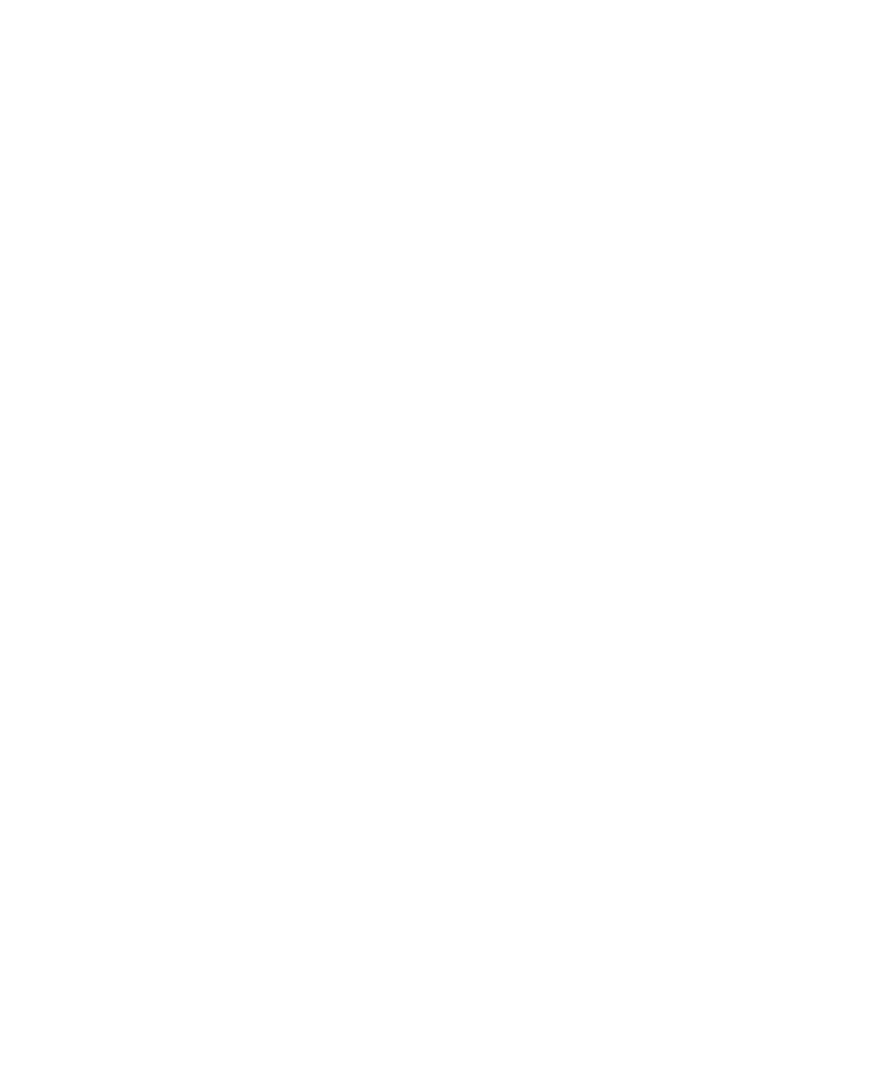
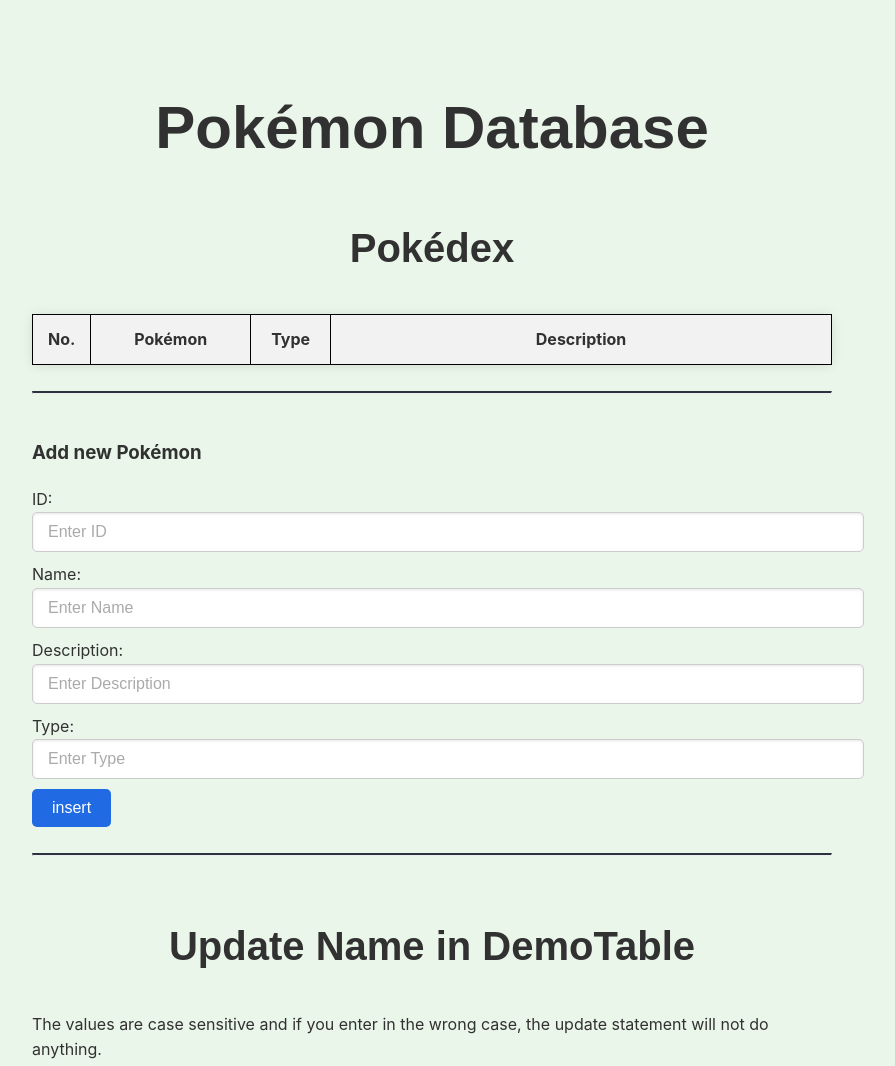
Before and after one commit to leokim0922/PokemonDB, a plain HTML site: page src/frontend/index.html in a window 1280 px wide. Shown: the top 1066 px of the page, without its empty margins (208-1103 px from the left). Before the commit the page ends 800 px from the top, so only its background shows below. Drawn offline with Linux system fonts and the light colour scheme; a web font is replaced by a local one.

Commit message:
added index.html
moving onto script.js on ugrad server

```diff
--- a/src/frontend/index.html
+++ b/src/frontend/index.html
@@ -2,9 +2,78 @@
 <html lang="en">
 <head>
     <meta charset="UTF-8">
-    <title>Title!!</title>
+    <!-- This meta tag ensures that the website renders correctly across different device sizes,
+    enhancing mobile responsiveness. -->
+    <meta name="viewport" content="width=device-width, initial-scale=1.0">
+    <link rel="stylesheet" href="styles.css">
+    <link href="https://fonts.cdnfonts.com/css/pokemon-hollow" rel="stylesheet">
+    <link href="https://fonts.cdnfonts.com/css/bobloxclassic" rel="stylesheet">
+    <title>Pokémon Database</title>
 </head>
+
 <body>
 
+<h1> Pokémon Database</h1>
+
+<!-- Show 'pokemon' table.
+    Data will be fetched and inserted here dynamically using JavaScript. -->
+<h2>Pokédex</h2>
+<table id="pokemon">
+    <thead>
+    <tr>
+        <!--Table head, need to be adjusted accordingly to align with your own.-->
+        <th style="width:5%">No.</th>
+        <th style="width:20%">Pokémon</th>
+        <th style="width:10%">Type</th>
+        <th>Description</th>
+    </tr>
+    </thead>
+    <tbody>
+    </tbody>
+</table>
+
+<br><hr><br> <!-- ========================================================================= -->
+
+<h3> Add new Pokémon </h3>
+<form id="insertPokemon">
+
+    <label for="insertId">ID:</label><input type="number" id="insertId" placeholder="Enter ID" required>
+    Name: <input type="text" id="insertName" placeholder="Enter Name" maxlength="15">
+    Description: <input type="text" id="insertDescription" placeholder="Enter Description" maxlength="200">
+    Type: <input type="text" id="insertType" placeholder="Enter Type" maxlength="200">
+
+    <button type="submit"> insert </button> <br>
+</form>
+<div id="insertResultMsg"></div>
+
+<br><hr><br> <!-- ========================================================================= -->
+
+<h2>Update Name in DemoTable</h2>
+<p>The values are case sensitive and if you enter in the wrong case, the update statement will not do anything.</p>
+<form id="updataNameDemotable">
+    Old Name: <input type="text" id="updateOldName" placeholder="Enter Old Name" required> <br><br>
+    New Name: <input type="text" id="updateNewName" placeholder="Enter New Name" maxlength="20"> <br><br>
+
+    <button type="submit"> update </button> <br>
+</form>
+<!-- A placeholder to display messages related to the update operation. -->
+<div id="updateNameResultMsg"></div>
+
+<br><hr><br> <!-- ========================================================================= -->
+
+<h2>Count the Tuples in DemoTable</h2>
+<button id="countDemotable"> count </button> <br><br>
+<!-- A placeholder to display the count result. -->
+<div id="countResultMsg"></div> <br>
+
+<br><hr><br> <!-- ========================================================================= -->
+
+<button id="resetDemotable"> reset </button> <br>
+<!-- A placeholder to display messages related to the reset operation. -->
+<div id="resetResultMsg"></div>
+
+<!-- ===================================================================================== -->
+<!-- External JavaScript file that contains the functionality/logic for the operations above. -->
+<script src="scripts.js"></script>
 </body>
 </html>
--- /dev/null
+++ b/src/frontend/styles.css
@@ -0,0 +1,95 @@
+/* GLOBAL STYLES */
+body {
+    font-family: -apple-system, BlinkMacSystemFont, "Segoe UI", Roboto, "Helvetica Neue", Arial, sans-serif;
+    padding: 40px;
+    max-width: 800px;
+    margin: auto;
+    line-height: 1.6;
+    background-color: rgba(51, 170, 51, .1);
+    color: #313131;
+}
+
+h1 {text-align: center;
+    font-family: 'Pokemon Hollow', sans-serif;
+    font-size: 60px;
+    border: 10px;}
+
+h2 {text-align: center;
+    font-family: 'BobloxClassic', sans-serif;
+    font-size: 40px;}
+
+hr {
+    border-top: 2px solid rgb(44, 51, 62);
+    margin: auto;
+}
+
+/* TABLE STYLES */
+table {
+    width: 100%;
+    border-collapse: collapse;
+    background-color: #fff;
+    box-shadow: 0 1px 12px rgba(0, 0, 0, 0.1);
+    border-radius: 5px;
+}
+
+th, td {
+    padding: 12px 15px;
+    border: 1px solid black;
+}
+
+th {
+    background-color: #f2f2f2;
+    font-weight: bold;
+}
+
+tr:last-child td {
+    border-bottom: none;
+}
+
+tr:hover {
+    background-color: #f5f5f5;
+    cursor: pointer;
+}
+
+button {
+    background-color: rgb(32, 107, 227);
+    color: #fff;
+    padding: 10px 20px;
+    font-size: 16px;
+    border: none;
+    border-radius: 5px;
+    cursor: pointer;
+    transition: background-color 0.3s;
+    outline: none;
+}
+
+button:hover {
+    background-color: rgb(22, 87, 207);
+}
+
+button:active {
+    background-color: rgb(12, 67, 187);
+}
+
+/* INPUT STYLES */
+input, textarea {
+    width: 100%;
+    padding: 10px 15px;
+    font-size: 16px;
+    border: 1px solid #ccc;
+    border-radius: 5px;
+    background-color: #fff;
+    color: #333;
+    box-shadow: inset 0 1px 3px rgba(0, 0, 0, 0.1);
+    margin-bottom: 10px;
+}
+
+input::placeholder, textarea::placeholder {
+    color: #aaa;
+}
+
+/* OTHER STYLES */
+.loading-gif {
+    height: 1em;
+    vertical-align: middle;
+}
```
Also changed, not shown: src/backend/server.js (+32 -0 lines), src/frontend/script.js (+30 -0 lines), src/frontend/img/background.jpg (added), src/frontend/img/background2.jpg (added), 2 other files.
